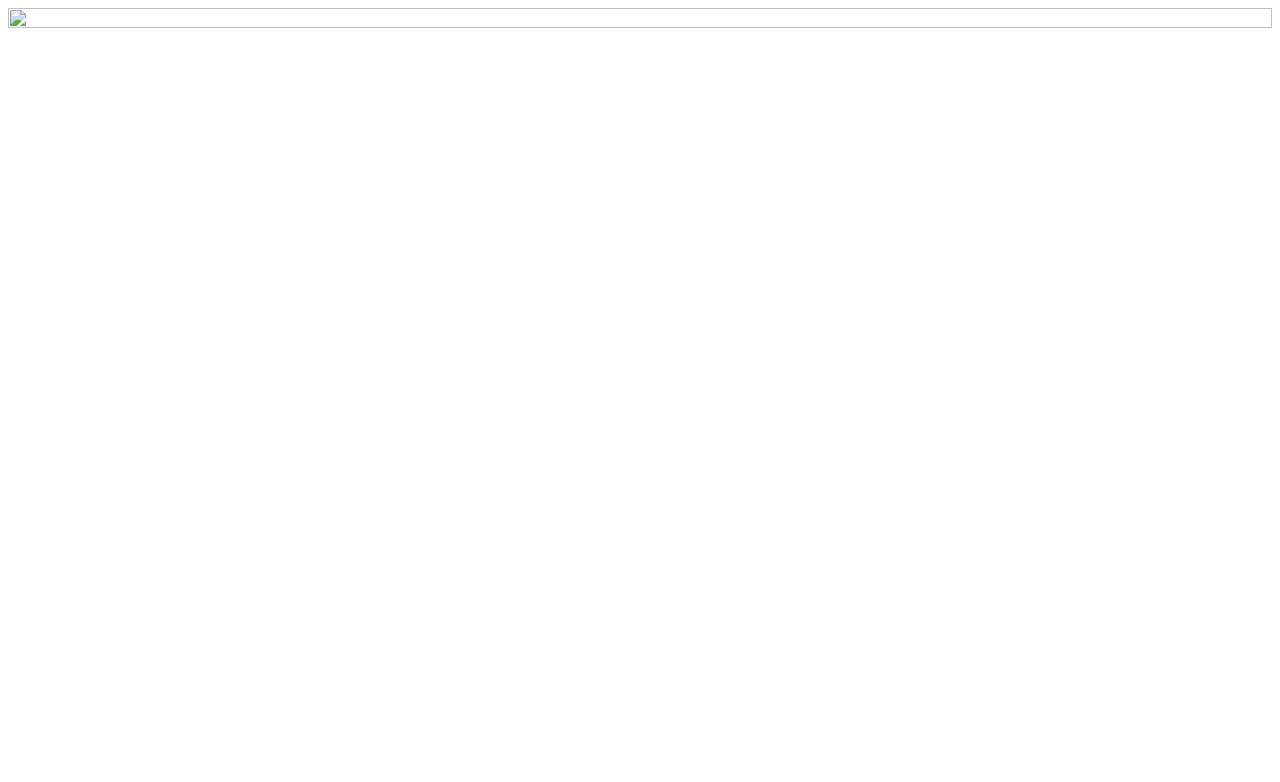
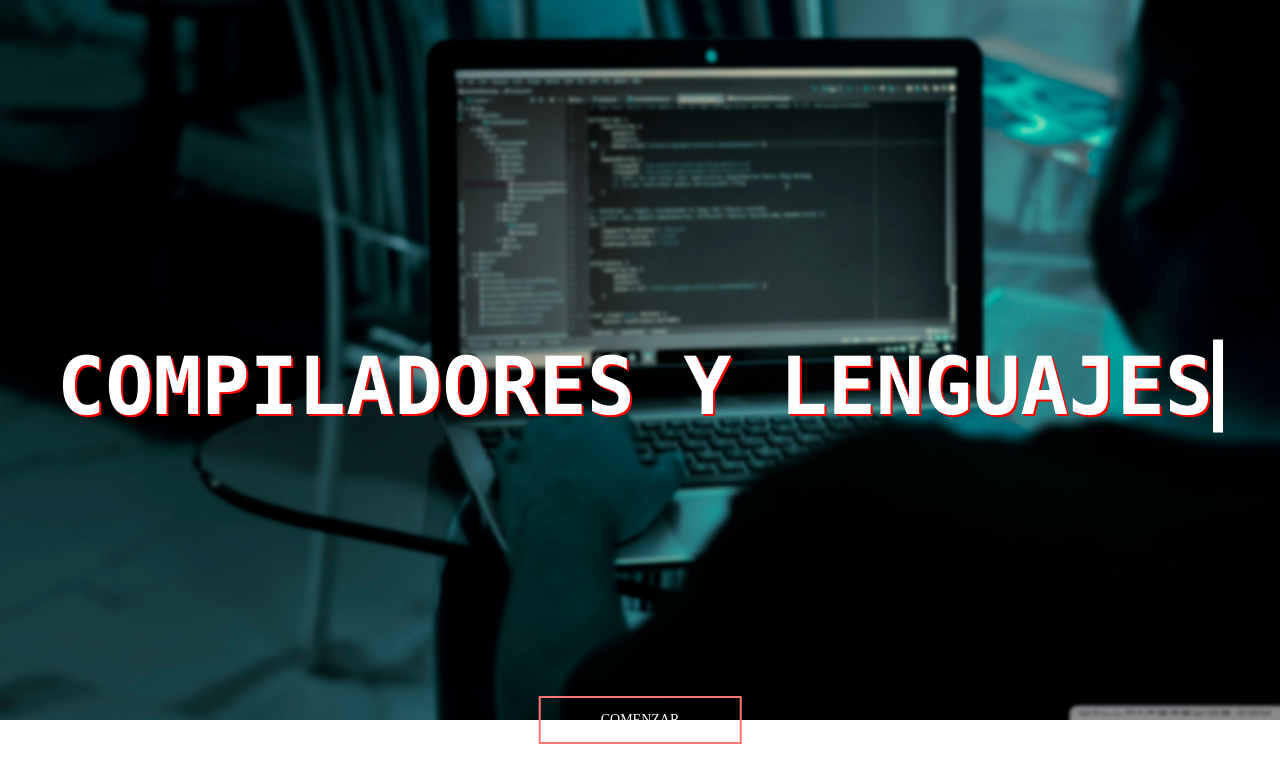
Before and after one commit to JexDev13/ProyectoIB_COMP_PagWeb, a plain HTML site: page Logic/index.html in a window 1280 px wide. Drawn offline with Linux system fonts and the light colour scheme.

Commit message:
PagWeb_V1.0

```diff
--- a/Logic/index.html
+++ b/Logic/index.html
@@ -1,54 +1,25 @@
 <!DOCTYPE html>
-<html>
+<html lang="en">
+
 <head>
-	<title>Diapositivas</title>
-	<style type="text/css">
-		.slide {
-			width: 100%;
-			height: 100%;
-		}
+  <meta charset="UTF-8">
+  <meta http-equiv="X-UA-Compatible" content="IE=edge">
+  <meta name="viewport" content="width=device-width, initial-sacle=1.0">
+  <title>Compiladores Primer Bimestre</title>
+  <link href="style.css" rel="stylesheet" type="text/css">
+</head>
 
-	</style>
-</head>
 <body>
 
-  <div class="slide">
 
-   <img src="C:\Users\Isma2\OneDrive - Escuela Politécnica Nacional\Documentos\SOFTWARE CUARTO SEMESTRE\Compiladores\PaginaWeb\fondo.jpg" width="100%" height="100%">
+  <section id="sec1"> <!--section es para divir una unica pagina en distintas secciones, para hacerle tio diapos-->
+    <h1>COMPILADORES Y LENGUAJES</h1>
 
-  </div>
+    <div class="middle">
+      <a href="" class="btn btn1">Comenzar</a>
+    </div>
+  </section>
 
-  <div class="slide">
-
-   <img src="C:\Users\Isma2\OneDrive - Escuela Politécnica Nacional\Documentos\SOFTWARE CUARTO SEMESTRE\Compiladores\PaginaWeb\meme.png" width="100%" height="100%">
-
-  </div>
-
-  <div class="slide">
-
-   <img src="C:\Users\Isma2\OneDrive - Escuela Politécnica Nacional\Documentos\SOFTWARE CUARTO SEMESTRE\Compiladores\PaginaWeb\lights.png" width="100%" height="100%">
-
-  </div>
-
-  <script type="text/javascript">
-   var slideIndex = 0; //Indice de diapositiva actual
-   showSlides(); //Mostrar diapositivas automáticamente al cargar la página web.
-
-   function showSlides() { //Función para mostrar las diapositivas.
-    var i; //Variable para el bucle for.
-    var slides = document.getElementsByClassName("slide"); //Obtener todas las diapositivas en un array.
-
-    for (i = 0; i < slides.length; i++) { //Bucle for para ocultar todas las diapositivas al inicio de la página web.
-     slides[i].style.display = "none";
-    }
-
-    slideIndex++; //Aumentar el índice de la diapositiva en 1 cada vez que se ejecuta la función showSlides(). Esto hará que se muestre la siguiente diapositiva cada vez que se ejecute la función showSlides(). Si llega al final del array, volverá a empezar desde el principio (índice 0).
-
-    if (slideIndex > slides.length) {slideIndex = 1} //Si el índice de la diapositiva es mayor que el número total de diapositivas, volver a empezar desde el principio (índice 0).
-
-    slides[slideIndex-1].style.display = "block"; //Mostrar la siguiente diapositiva (el índice debe ser -1 ya que los arrays comienzan en 0).
-
-    setTimeout(showSlides, 2000); //Cambiar automáticamente a la siguiente diapositiva cada 2 segundos (2000 milisegundos).
-   }
+  <script>
   </script>
 </body>
--- /dev/null
+++ b/Logic/style.css
@@ -0,0 +1,82 @@
+body {
+    background-image: url("../Imagenes/fondo_1.jpg");
+    background-size: cover;
+    background-repeat: no-repeat;
+}
+
+h1 {
+    font-size: 80px;
+    font-family: Consolas;
+    color: #ffffff;
+    text-align: center;
+    text-shadow: 2px 2px #FF0000;
+    white-space: nowrap;
+    position: absolute;
+    top: 40%;
+    left: 50%;
+    transform: translate(-50%, -50%);
+    overflow: hidden;
+    border-right: 10px solid #ffffff;
+    animation: typing 4s steps(30) 1s 1 normal, blink 1s steps(1) infinite alternate-reverse;
+}
+
+@keyframes typing {
+
+    from {
+        width: 0;
+    }
+
+    to {
+        width: 100%;
+    }
+}
+
+@keyframes blink {
+    50% {
+        border-color: transparent;
+    }
+}
+
+.middle {
+    position: absolute;
+    top: 90%;
+    left: 50%;
+    transform: translate(-50%, -50%);
+}
+
+.btn {
+    position: relative;
+    display: block;
+    color: white;
+    font-size: 14px;
+    font-family: "montserrat";
+    text-decoration: none;
+    margin: 30px 0;
+    border: 2px solid #ff7675;
+    padding: 14px 60px;
+    text-transform: uppercase;
+    overflow: hidden;
+    transition: 1s all ease;
+}
+
+.btn::before {
+    background: #ff7675;
+    content: "";
+    position: absolute;
+    top: 50%;
+    left: 50%;
+    transform: translate(-50%, -50%);
+    z-index: -1;
+    transition: all 0.6s ease;
+
+}
+
+.btn1::before {
+    width: 100%;
+    height: 0%;
+    transform: translate(-50%, -50%) rotate(45deg);
+}
+
+.btn1:hover::before {
+    height: 380%;
+}
```
Also changed, not shown: Imagenes/fondo_1.jpg (added).
